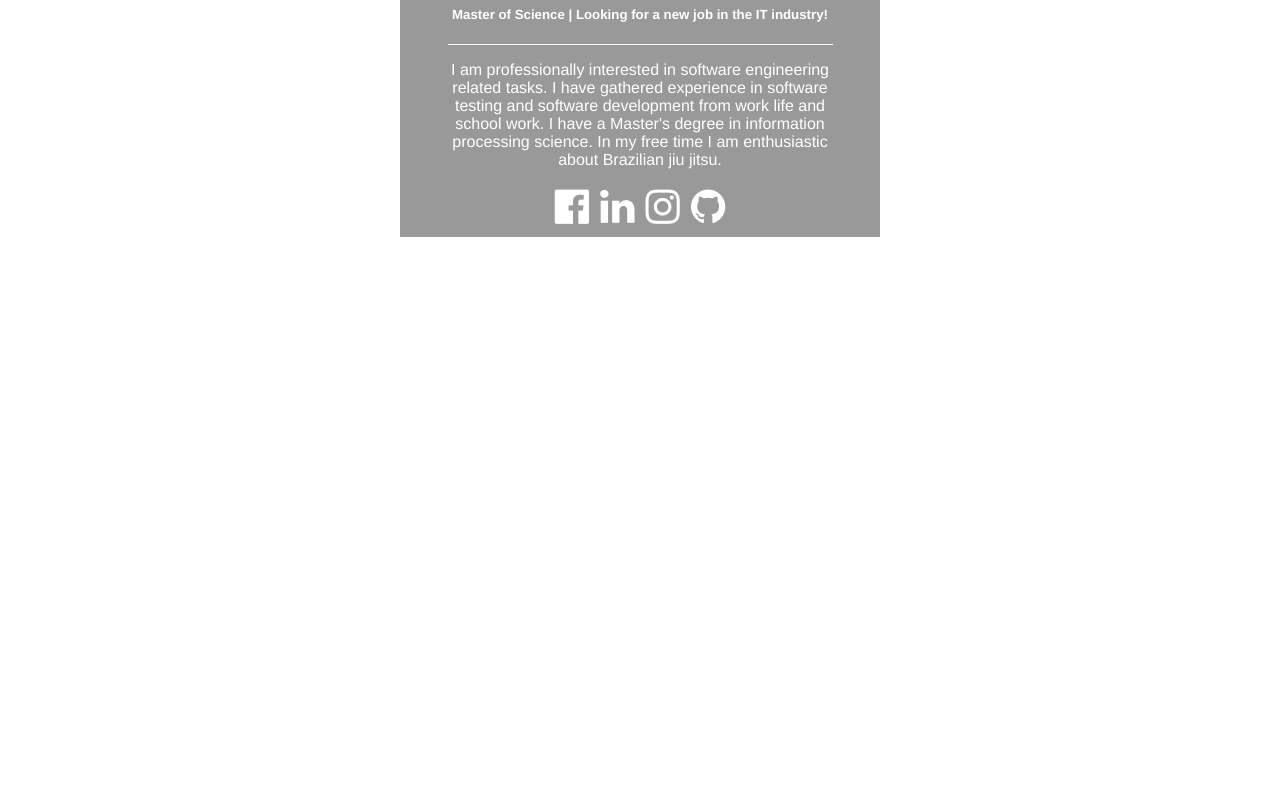
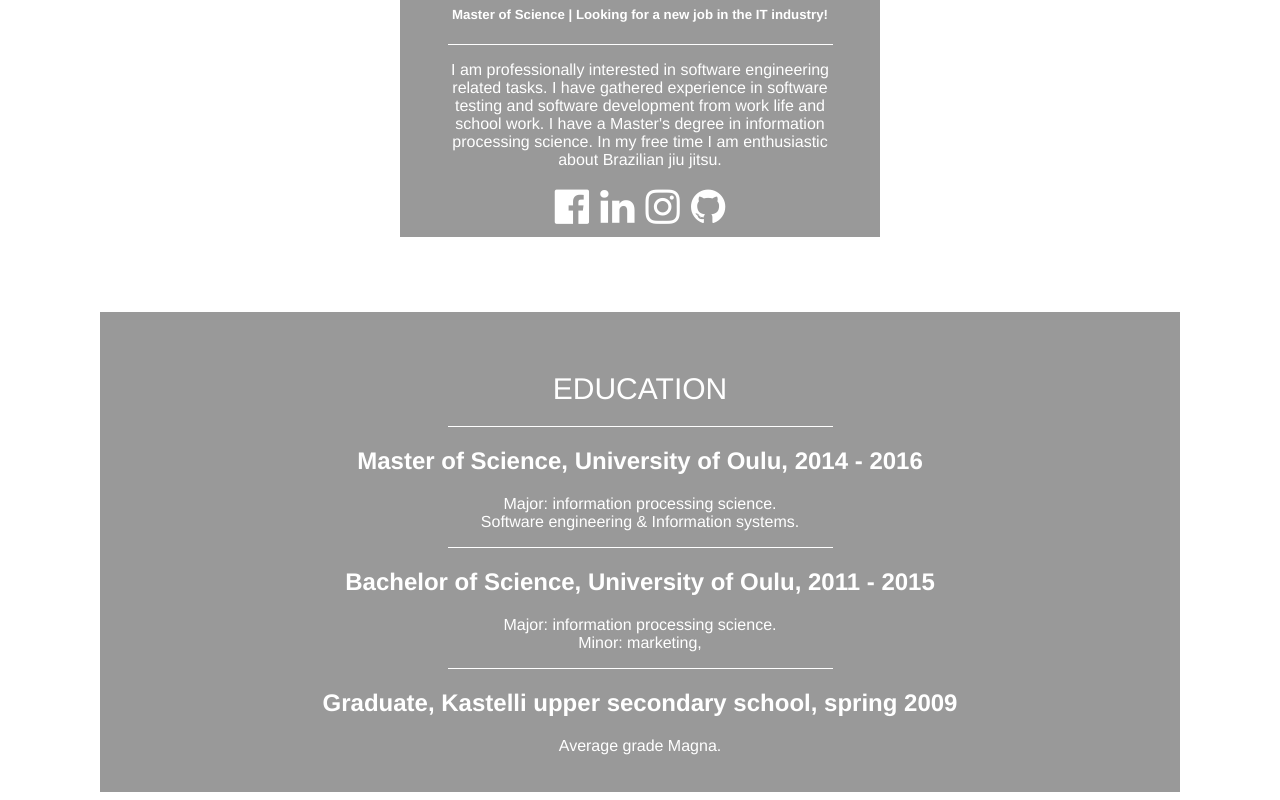
Before and after one commit to imatinol/imatinol.github.io, a plain HTML site: page index.html in a window 1280 px wide. Shown: the part 453-1253 px from the top of the page. Before the commit the page ends 800 px from the top, so only its background shows below. Drawn offline with Linux system fonts and the light colour scheme.

Commit message:
added education to front page

```diff
--- a/css/master.css
+++ b/css/master.css
@@ -48,3 +48,14 @@ p {
 	margin: 0 auto;
 	border-top: 1px solid white;
 }
+
+.education {
+	width: 1000px;
+	height: 400px;
+	background: rgba(0, 0, 0, 0.4);
+	padding: 40px;
+	color: white;
+	margin: 0 auto; /* Centers the element */
+	margin-top: 75px;
+	text-align: center;
+}
--- a/index.html
+++ b/index.html
@@ -5,7 +5,9 @@
 	<title>Resume</title>
 
 	<link rel="stylesheet" type="text/css" href="css/master.css">
+
 	<link href="https://maxcdn.bootstrapcdn.com/font-awesome/4.7.0/css/font-awesome.min.css" rel="stylesheet" integrity="sha384-wvfXpqpZZVQGK6TAh5PVlGOfQNHSoD2xbE+QkPxCAFlNEevoEH3Sl0sibVcOQVnN" crossorigin="anonymous">
+
 </head>
 
 <body>
@@ -32,7 +34,29 @@
 
 </div>
 
+<div class="education">
+
+	<h1>EDUCATION</h1>
+
+	<div class="line-break"></div>
+
+	<h2>Master of Science, University of Oulu, 2014 - 2016</h2>
+	<p>Major: information processing science.<br>
+		Software engineering & Information systems.
+	</p>
+
+	<div class="line-break"></div>
+
+	<h2>Bachelor of Science, University of Oulu, 2011 - 2015</h2>
+	<p>Major: information processing science.<br>
+	   Minor: marketing,</p>
+
+	<div class="line-break"></div>
+
+	<h2>Graduate, Kastelli upper secondary school, spring 2009</h2>
+	<p>Average grade Magna.</p>
+
+</div>
+
 </body>
 </html>
-
-<div class="col-sm-4 col-xs-12">
```
